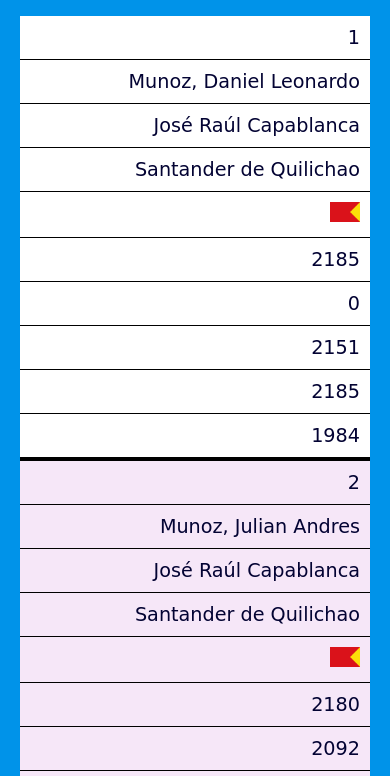
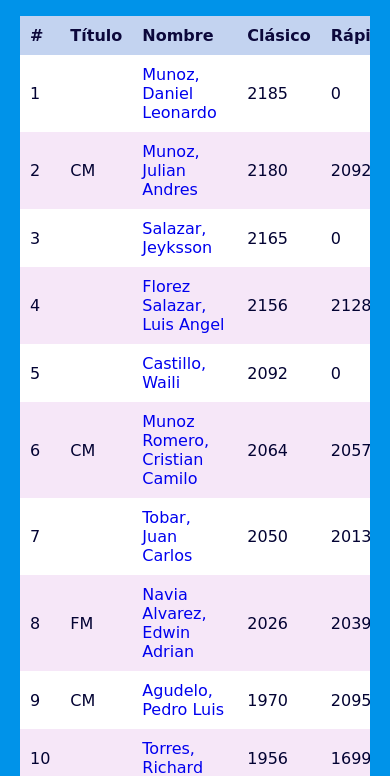
Before and after one commit to luisangel1808/LigaP, a website: page clasificacion.html in a window 390 px wide. Shown: the part 68-844 px from the top of the page. Drawn offline with Linux system fonts and the light colour scheme; a web font is replaced by a local one.

Commit message:
Actualización Clasificación

```diff
--- a/css/styles.css
+++ b/css/styles.css
@@ -118,6 +118,10 @@ table{
   text-align: left;
 }
 
+table a{
+  text-decoration: none;
+}
+
 thead th {
 background-color:rgb(195, 211, 240);
 color: rgb(12, 8, 59);
@@ -129,39 +133,31 @@ width: 5%;
 }
 
 thead th:nth-child(2) {
-width: 20%;
+width: 5%;
 }
 
 thead th:nth-child(3) {
-width: 20%;
+width: 38%;
 }
 
 thead th:nth-child(4) {
-  width: 18%;
+  width: 12%;
 }
 
 thead th:nth-child(5) {
-width: 5%;
+width: 12%;
 }
 thead th:nth-child(6) {
-width: 7%;
+width: 12%;
 }
 
 thead th:nth-child(7) {
-width: 7%;
+width: 8%;
+}
+thead th:nth-child(8) {
+width: 8%;
 }
 
-thead th:nth-child(8) {
-width: 7%;
-}
-
-thead th:nth-child(9) {
-width: 7%;
-}
-
-thead th:nth-child(10) {
-width: 4%;
-}
 
 .tableLichess a{
 text-decoration: none;
@@ -442,41 +438,34 @@ margin-right: 4%;
 ::placeholder {
 color: white;
 }
+
+.loading {
+  display: flex;
+  justify-content: center;
+  align-items: center;
+  z-index: 9999;
+  transition: 1s all;
+  opacity: 1;
+}
+
+.loading .spin {
+  border: 3px solid hsla(185, 100%, 62%, 0.2);
+  border-top-color: #3cefff;
+  border-radius: 50%;
+  width: 3em;
+  height: 3em;
+  animation: spin 1s linear infinite;
+}
+@keyframes spin {
+to {
+  transform: rotate(360deg);
+}
+}
+
 /* Tabla */
 @media screen and (max-width: 1200px) {
 
-  .tableC thead, .tableC th {
-      border: none;
-      clip: rect(0, 0, 0, 0);
-      height: 1px;
-      margin: -1px;
-      overflow: hidden;
-      padding: 0;
-      position: absolute;
-      width: 1px;
-  }
-
-  .tableC tr{
-    border-bottom: 3px solid;
-  }
-
-  .tableC td {
-    border-bottom: 1px solid #000;
-    display: block;
-    font-size: 1.2em;
-    text-align: right;
-    padding: 10px;
-  }
-
-  .tableC td:before{
-  content: attr(data-label);
-  float: left;
-  color: #273b47;
-  font-weight: bold;
-  font-size: 1em;
-  padding: 1px 5px;
-}
-.tableLichess {
+table {
   overflow-x: auto;
   display: block;
 }
--- a/js/clasificacion.js
+++ b/js/clasificacion.js
@@ -1,40 +1,40 @@
 jason = [
-{"name": "Beltran, Martha Cecilia ", "std": "1593", "rapid": "1631", "blitz": "1560", "year": "1972", "active": true},
-{"name": "Garcia, Angela ", "std": 0, "rapid": 0, "blitz": "1460", "year": "1999", "active": false},
-{"name": "Galarza Joaqui, Octavio Jose ", "std": "1871", "rapid": "1781", "blitz": "1864", "year": "1992", "active": true},
-{"name": "Bastidas, Carina ", "std": 0, "rapid": "1348", "blitz": "1314", "year": "2004", "active": false},
-{"name": "Arboleda, Hugo Gerardo ", "std": "1716", "rapid": "1710", "blitz": "1822", "year": "1978", "active": true},
-{"name": "Banguero, Raul ", "std": 0, "rapid": 0, "blitz": 0, "year": "1982", "active": false},
-{"name": "Gomez, Luis Miguel ", "std": "1813", "rapid": "1807", "blitz": "1824", "year": "1997", "active": false},
-{"name": "Leal, Dayana Vanessa ", "std": "1448", "rapid": "1495", "blitz": "1489", "year": "2003", "active": true},
-{"name": "Hurtado Mosquera, Orestes ", "std": "1760", "rapid": "1795", "blitz": "1686", "year": "2001", "active": false},
-{"name": "Florez Salazar, Luis Angel ", "std": "2156", "rapid": "2128", "blitz": "2210", "year": "1995", "active": true},
-{"name": "Agudelo, Pedro Luis ", "std": "1970", "rapid": "2095", "blitz": "2137", "year": "1998", "active": true},
-{"name": "Flor Chilma, Yuergen Duvan ", "std": "1756", "rapid": "1745", "blitz": "1756", "year": "1985", "active": false},
-{"name": "Dorado Piamba, Juan Jose ", "std": "1547", "rapid": "1768", "blitz": "1664", "year": "2001", "active": false},
-{"name": "Castillo, Waili ", "std": "2092", "rapid": 0, "blitz": 0, "year": "1982", "active": false},
-{"name": "Bolanos, Brigeth ", "std": "1651", "rapid": "1680", "blitz": "1670", "year": "1996", "active": true},
-{"name": "Daza, Fernando ", "std": "1851", "rapid": "1902", "blitz": 0, "year": "1971", "active": true},
-{"name": "Torres, Richard ", "std": "1956", "rapid": "1699", "blitz": "1863", "year": "1995", "active": true},
-{"name": "Tobar, Zuleima ", "std": "1865", "rapid": 0, "blitz": "1777", "year": "1979", "active": false},
-{"name": "Tobar, Juan Carlos ", "std": "2050", "rapid": "2013", "blitz": "2026", "year": "1972", "active": false},
-{"name": "Tobar B, Jorge Esteban ", "std": "1877", "rapid": "1889", "blitz": "1911", "year": "2003", "active": true},
-{"name": "Tobar B, Carlos Andres ", "std": "1776", "rapid": "1664", "blitz": "1898", "year": "2004", "active": true},
-{"name": "Salazar, Jeyksson ", "std": "2165", "rapid": 0, "blitz": 0, "year": "1974", "active": false},
-{"name": "Rodriguez, Andres ", "std": "1383", "rapid": 0, "blitz": "1557", "year": "1996", "active": true},
-{"name": "Rodriguez, Steven ", "std": 0, "rapid": "1694", "blitz": "1686", "year": "1998", "active": false},
-{"name": "Pena, Enrique ", "std": 0, "rapid": "1554", "blitz": "1562", "year": "1957", "active": false},
-{"name": "Navia Alvarez, Edwin Adrian ", "std": "2026", "rapid": "2039", "blitz": "2028", "year": "1978", "active": true},
-{"name": "Navia Coy, Robinson ", "std": "1589", "rapid": "1562", "blitz": "1629", "year": "1990", "active": true},
-{"name": "Munoz, Laura Alexandra ", "std": "1778", "rapid": "1868", "blitz": "1766", "year": "1996", "active": true},
-{"name": "Munoz, Julian Andres ", "std": "2180", "rapid": "2092", "blitz": "2097", "year": "1983", "active": false},
-{"name": "Munoz, Edgar Alex ", "std": 0, "rapid": 0, "blitz": "1861", "year": "1981", "active": false},
-{"name": "Munoz Romero, Cristian Camilo ", "std": "2064", "rapid": "2057", "blitz": "1996", "year": "1997", "active": false},
-{"name": "Munoz, Daniel Leonardo ", "std": "2185", "rapid": 0, "blitz": "2151", "year": "1984", "active": false},
-{"name": "Bolanos Lopez, Juan Jacobo ", "std": "1519", "rapid": 0, "blitz": 0, "year": "2008", "active": true},
-{"name": "Muelas Ceballos, Jhon Estiven ", "std": "1881", "rapid": "1802", "blitz": "1695", "year": "1999", "active": false},
-{"name": "Leon Sarria, Cristian ", "std": "1262", "rapid": "1557", "blitz": "1598", "year": "2004", "active": false}
-]
+  {"name": "Agudelo, Pedro Luis ", "std": "1970", "rapid": "2095", "blitz": "2137", "year": "1998", "active": true, "sex": "Male", "title": "Candidate Master", "id": "4427564"},
+  {"name": "Bolanos Lopez, Juan Jacobo ", "std": "1519", "rapid": 0, "blitz": 0, "year": "2008", "active": true, "sex": "Male", "title": "None", "id": "4495276"},
+  {"name": "Beltran, Martha Cecilia ", "std": "1593", "rapid": "1631", "blitz": "1560", "year": "1972", "active": true, "sex": "Female", "title": "None", "id": "4415817"},
+  {"name": "Daza, Fernando ", "std": "1851", "rapid": "1902", "blitz": 0, "year": "1971", "active": true, "sex": "Male", "title": "None", "id": "4413610"},
+  {"name": "Florez Salazar, Luis Angel ", "std": "2156", "rapid": "2128", "blitz": "2210", "year": "1995", "active": true, "sex": "Male", "title": "None", "id": "4416856"},
+  {"name": "Castillo, Waili ", "std": "2092", "rapid": 0, "blitz": 0, "year": "1982", "active": false, "sex": "Male", "title": "None", "id": "4412486"},
+  {"name": "Dorado Piamba, Juan Jose ", "std": "1547", "rapid": "1768", "blitz": "1664", "year": "2001", "active": false, "sex": "Male", "title": "None", "id": "4464591"},
+  {"name": "Galarza Joaqui, Octavio Jose ", "std": "1871", "rapid": "1781", "blitz": "1864", "year": "1992", "active": true, "sex": "Male", "title": "None", "id": "4457307"},
+  {"name": "Bolanos, Brigeth ", "std": "1651", "rapid": "1680", "blitz": "1670", "year": "1996", "active": true, "sex": "Female", "title": "None", "id": "4422848"},
+  {"name": "Flor Chilma, Yuergen Duvan ", "std": "1756", "rapid": "1745", "blitz": "1756", "year": "1985", "active": false, "sex": "Male", "title": "None", "id": "4450329"},
+  {"name": "Bastidas, Carina ", "std": 0, "rapid": "1348", "blitz": "1314", "year": "2004", "active": false, "sex": "Female", "title": "None", "id": "4443195"},
+  {"name": "Banguero, Raul ", "std": 0, "rapid": 0, "blitz": 0, "year": "1982", "active": false, "sex": "Male", "title": "None", "id": "4457315"},
+  {"name": "Garcia, Angela ", "std": 0, "rapid": 0, "blitz": "1460", "year": "1999", "active": false, "sex": "Female", "title": "None", "id": "4479637"},
+  {"name": "Tobar B, Jorge Esteban ", "std": "1877", "rapid": "1889", "blitz": "1911", "year": "2003", "active": true, "sex": "Male", "title": "Candidate Master", "id": "4430646"},
+  {"name": "Arboleda, Hugo Gerardo ", "std": "1716", "rapid": "1710", "blitz": "1822", "year": "1978", "active": true, "sex": "Male", "title": "None", "id": "4472594"},
+  {"name": "Tobar B, Carlos Andres ", "std": "1776", "rapid": "1664", "blitz": "1898", "year": "2004", "active": true, "sex": "Male", "title": "Candidate Master", "id": "4430638"},
+  {"name": "Tobar, Zuleima ", "std": "1865", "rapid": 0, "blitz": "1777", "year": "1979", "active": false, "sex": "Female", "title": "None", "id": "4415914"},
+  {"name": "Torres, Richard ", "std": "1956", "rapid": "1699", "blitz": "1863", "year": "1995", "active": true, "sex": "Male", "title": "None", "id": "4433491"},
+  {"name": "Tobar, Juan Carlos ", "std": "2050", "rapid": "2013", "blitz": "2026", "year": "1972", "active": false, "sex": "Male", "title": "None", "id": "4412397"},
+  {"name": "Salazar, Jeyksson ", "std": "2165", "rapid": 0, "blitz": 0, "year": "1974", "active": false, "sex": "Male", "title": "None", "id": "4401522"},
+  {"name": "Rodriguez, Steven ", "std": 0, "rapid": "1694", "blitz": "1686", "year": "1998", "active": false, "sex": "Male", "title": "None", "id": "4457617"},
+  {"name": "Rodriguez, Andres ", "std": "1383", "rapid": 0, "blitz": "1557", "year": "1996", "active": true, "sex": "Male", "title": "None", "id": "4457420"},
+  {"name": "Pena, Enrique ", "std": 0, "rapid": "1554", "blitz": "1562", "year": "1957", "active": false, "sex": "Male", "title": "None", "id": "4437187"},
+  {"name": "Munoz, Laura Alexandra ", "std": "1778", "rapid": "1868", "blitz": "1766", "year": "1996", "active": true, "sex": "Female", "title": "None", "id": "4414861"},
+  {"name": "Navia Alvarez, Edwin Adrian ", "std": "2026", "rapid": "2039", "blitz": "2028", "year": "1978", "active": true, "sex": "Male", "title": "FIDE Master", "id": "4402898"},
+  {"name": "Navia Coy, Robinson ", "std": "1589", "rapid": "1562", "blitz": "1629", "year": "1990", "active": true, "sex": "Male", "title": "None", "id": "4437950"},
+  {"name": "Munoz, Julian Andres ", "std": "2180", "rapid": "2092", "blitz": "2097", "year": "1983", "active": false, "sex": "Male", "title": "Candidate Master", "id": "4402324"},
+  {"name": "Munoz, Edgar Alex ", "std": 0, "rapid": 0, "blitz": "1861", "year": "1981", "active": false, "sex": "Male", "title": "None", "id": "4456645"},
+  {"name": "Munoz, Daniel Leonardo ", "std": "2185", "rapid": 0, "blitz": "2151", "year": "1984", "active": false, "sex": "Male", "title": "None", "id": "4420080"},
+  {"name": "Munoz Romero, Cristian Camilo ", "std": "2064", "rapid": "2057", "blitz": "1996", "year": "1997", "active": false, "sex": "Male", "title": "Candidate Master", "id": "4421965"},
+  {"name": "Muelas Ceballos, Jhon Estiven ", "std": "1881", "rapid": "1802", "blitz": "1695", "year": "1999", "active": false, "sex": "Male", "title": "Candidate Master", "id": "4456637"},
+  {"name": "Hurtado Mosquera, Orestes ", "std": "1760", "rapid": "1795", "blitz": "1686", "year": "2001", "active": false, "sex": "Male", "title": "None", "id": "4464605"},
+  {"name": "Leal, Dayana Vanessa ", "std": "1448", "rapid": "1495", "blitz": "1489", "year": "2003", "active": true, "sex": "Female", "title": "None", "id": "4471750"},
+  {"name": "Gomez, Luis Miguel ", "std": "1813", "rapid": "1807", "blitz": "1824", "year": "1997", "active": false, "sex": "Male", "title": "None", "id": "4421876"},
+  {"name": "Leon Sarria, Cristian ", "std": "1262", "rapid": "1557", "blitz": "1598", "year": "2004", "active": false, "sex": "Male", "title": "None", "id": "4454553"}
+  ]
 
 jason.sort(function (a, b) {
   if (a.std < b.std) {
@@ -53,7 +53,7 @@ function genera_tabla() {
     tabla.classList.add("tableC")
     var tblHead = document.createElement("thead");
     var tblBody = document.createElement("tbody");
-    var titulo  = ['#','Nombre','Club','Ciudad','','Clásico','Rapido','Blitz', 'Nacional', 'Año']
+    var titulo  = ['#','Título','Nombre','Clásico','Rápido','Blitz','Año',' ']
     var hilera = document.createElement("tr");
     for (var i = 0; i < titulo.length; i++) {
       var celda = document.createElement("th");
@@ -72,34 +72,40 @@ function genera_tabla() {
             var textoCelda = document.createTextNode(i+1);
             break
           case 1:
-            var textoCelda = document.createTextNode(jason[i].name);
+            if (jason[i].title=="Candidate Master") {
+              var textoCelda = document.createTextNode("CM");
+            }
+            else if (jason[i].title=="FIDE Master") {
+              var textoCelda = document.createTextNode("FM");
+            }
+            else{
+              var textoCelda = document.createTextNode(" ");
+            }
             break
           case 2:
-            var textoCelda = document.createTextNode(`José Raúl Capablanca`);
+            var URL=`https://ratings.fide.com/profile/${jason[i].id}`
+            var textoCelda = document.createElement("a")
+            textoCelda.innerHTML = jason[i].name.link(URL)
             break
           case 3:
-            var textoCelda = document.createTextNode(`Santander de Quilichao`);
+            var textoCelda = document.createTextNode(jason[i].std);
             break
           case 4:
-            var textoCelda = document.createElement("img")
-            textoCelda.setAttribute("src","assets/img/FlagSantander.png");
-            textoCelda.setAttribute("height","20px");
-            textoCelda.setAttribute("alt","Santander de Quilichao");
+            var textoCelda = document.createTextNode(jason[i].rapid);
             break
           case 5:
-            var textoCelda = document.createTextNode(jason[i].std);
+            var textoCelda = document.createTextNode(jason[i].blitz);
             break
           case 6:
-            var textoCelda = document.createTextNode(jason[i].rapid);
+            var textoCelda = document.createTextNode(jason[i].year);
             break
           case 7:
-            var textoCelda = document.createTextNode(jason[i].blitz);
-            break
-          case 8:
-            var textoCelda = document.createTextNode(jason[i].std);
-            break
-          case 9:
-            var textoCelda = document.createTextNode(jason[i].year);
+            if (jason[i].active===false) {
+              var textoCelda = document.createTextNode("Inactivo");
+            }
+            else{
+              var textoCelda = document.createTextNode("Activo");
+            }
             break
         }
         celda.appendChild(textoCelda);
```
Also changed, not shown: clasificacion.html (+1 -1 lines), js/lic.js (+7 -2 lines), lichess.html (+3 -1 lines), package.json (added, +18 -0 lines), 2 other files.
